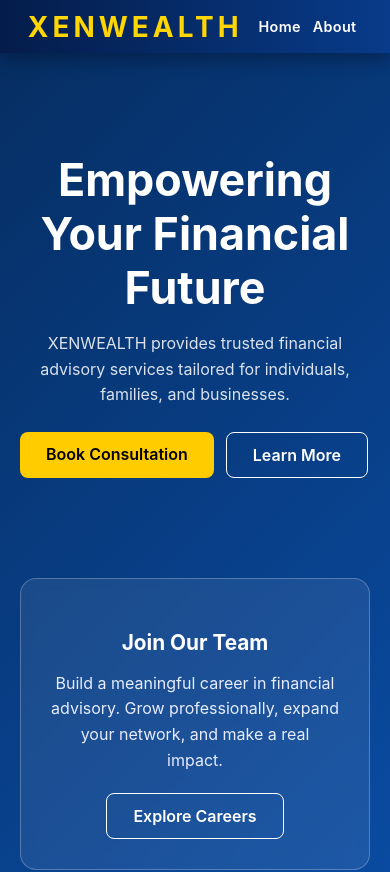
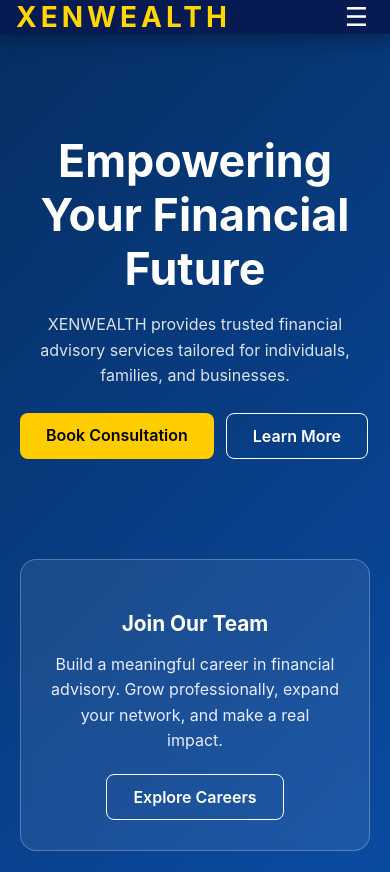
Before and after one commit to Fhariz19/xenwealth, a React (Create React App) app: page / in a window 390 px wide. Shown: the top 872 px of the page. Built offline with nearby package versions, Linux system fonts and the light colour scheme.

Commit message:
Add hamburger menu for mobile navbar

```diff
--- a/src/Components/Navbar.css
+++ b/src/Components/Navbar.css
@@ -1,4 +1,4 @@
-.navbar {
+navbar {
   background: linear-gradient(90deg, #041c4a, #083b8a);
   padding: 0.6rem 0;
 }
@@ -13,55 +13,62 @@
   justify-content: space-between;
 }
 
-/* TEXT LOGO */
+/* LOGO */
 .logo-text {
   font-size: 28px;
   font-weight: 700;
   letter-spacing: 4px;
-  color: #FFD600; /* logo yellow */
+  color: #FFD600;
   text-decoration: none;
+}
+
+/* NAV LINKS */
+.nav-links {
+  display: flex;
+  align-items: center;
+  gap: 2rem;
+}
+
+.nav-links a {
+  color: white;
+  text-decoration: none;
+  font-weight: 600;
+}
+
+/* HAMBURGER BUTTON */
+.nav-toggle {
+  display: none;
+  font-size: 26px;
+  background: none;
+  border: none;
+  color: white;
   cursor: pointer;
 }
 
-.logo-text:hover {
-  opacity: 0.85;
-}
-
-/* Menu */
-.nav-links {
-  display: flex;
-  align-items: center;
-}
-
-.nav-links a {
-  color: #ffffff;
-  margin-left: 2.2rem;
-  text-decoration: none;
-  font-weight: 600;
-  font-size: 1.05rem;
-  letter-spacing: 0.3px;
-}
-
-.nav-links a:hover {
-  opacity: 0.85;
-}
-
+/* MOBILE */
 @media (max-width: 768px) {
 
-  .nav-inner {
-    padding: 0 1rem;
+  .nav-toggle {
+    display: block;
   }
 
   .nav-links {
-    display: flex;
-    gap: 12px;
-    overflow-x: auto;
-    white-space: nowrap;
+    position: absolute;
+    top: 70px;
+    right: 0;
+
+    background: #041c4a;
+    flex-direction: column;
+    width: 200px;
+
+    padding: 20px;
+
+    transform: translateX(100%);
+    transition: 0.3s ease;
   }
 
-  .nav-links a {
-    margin-left: 0;
-    font-size: 0.9rem;
+  .nav-links.open {
+    transform: translateX(0);
   }
 
 }
--- a/src/Components/Navbar.js
+++ b/src/Components/Navbar.js
@@ -1,26 +1,34 @@
-import React from "react";
-import "./Navbar.css";
+import { useState } from "react";
+import "./navbar.css";
 
-export default function Navbar() {
+function Navbar() {
+  const [menuOpen, setMenuOpen] = useState(false);
+
   return (
-    <header className="navbar">
-      <div className="container nav-inner">
+    <nav className="navbar">
+      <div className="nav-inner">
 
-        {/* TEXT LOGO HOME BUTTON */}
-        <a href="/" className="logo-text">
-          XENWEALTH
-        </a>
+        <a href="/" className="logo-text">XENWEALTH</a>
 
-        <nav className="nav-links">
+        <button
+          className="nav-toggle"
+          onClick={() => setMenuOpen(!menuOpen)}
+        >
+          ☰
+        </button>
+
+        <div className={`nav-links ${menuOpen ? "open" : ""}`}>
           <a href="/">Home</a>
           <a href="/about">About</a>
           <a href="/services">Services</a>
           <a href="/team">Our Team</a>
           <a href="/career">Career</a>
           <a href="/contact">Contact</a>
-        </nav>
+        </div>
 
       </div>
-    </header>
+    </nav>
   );
 }
+
+export default Navbar;
```
